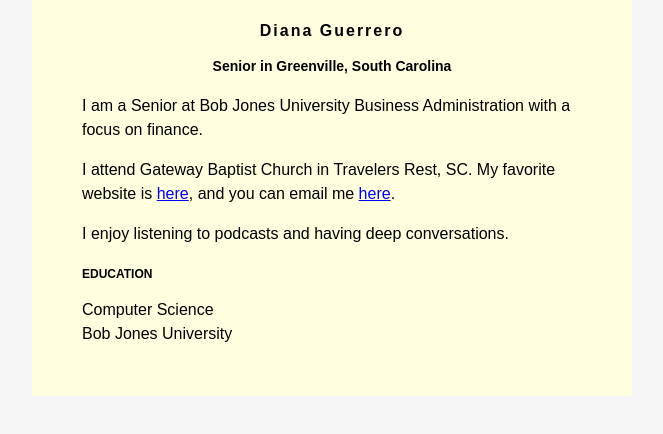
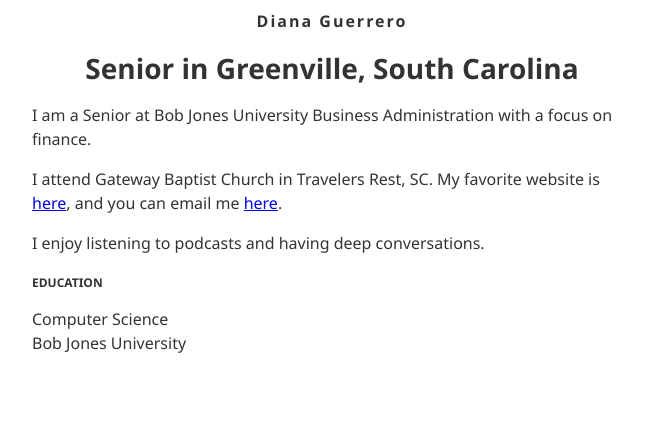
Before and after one commit to guerrerordiana/guerrerordiana.github.io, a plain HTML site: page index.html in a window 1280 px wide. Shown: the whole page, without its empty margins (308-971 px from the left). Drawn offline with Linux system fonts and the light colour scheme.

Commit message:
Update index.html

```diff
--- a/index.html
+++ b/index.html
@@ -2,14 +2,15 @@
 <head>
 <style>
 body {
-    background: #f5f5f5;
-    font-family: Arial, sans-serif;
+    background: linear-gradient;
+    font-family: 'Segoe UI', Tahoma, Geneva, Verdana, sans-serif;
 }
 #content {
-    background: lightyellow;
+    background: linear-gradient(to right; #e0f7fa, #fce4ec);
+    color: #333;
     min-width: 200px;
-    max-width: 500px;
-    padding: 50px;
+    max-width: 600px;
+    padding: 40px;
     margin: auto;
     margin-top: -50px;
     line-height: 150%;
@@ -20,7 +21,7 @@
     text-align: center;
 }
 h2 {
-    font-size: 14px;
+    font-size: 28px;
     text-align: center;
 }
 h3 {
```
